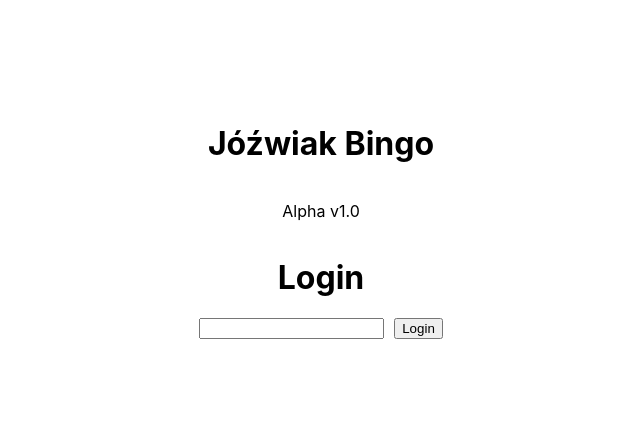
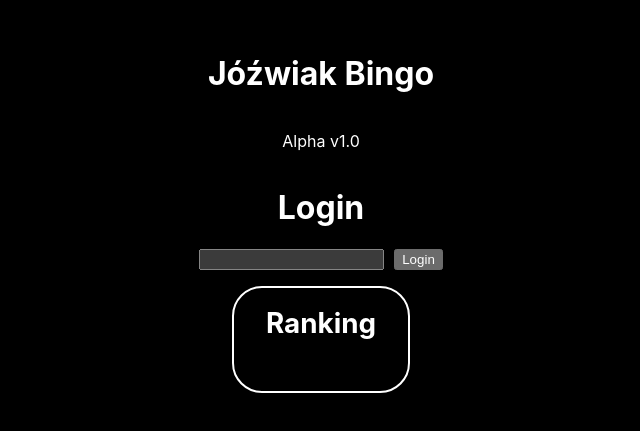
Before and after one commit to wiraszkaa/nextjs-bingo, a Next.js app: page / in a window 1280 px wide. Shown: the part 179-610 px from the top of the page, without its empty margins (319-959 px from the left). Built offline with nearby package versions, Linux system fonts and the light colour scheme; no server answers; the database is empty.

Commit message:
Added Ranking, Selected keywords in local storage and fixed white theme

```diff
--- a/components/BingoTable/Cell.js
+++ b/components/BingoTable/Cell.js
@@ -11,6 +11,15 @@ const Cell = (props) => {
   const bingoCtx = useContext(Bingo);
 
   useEffect(() => {
+    const selected = JSON.parse(
+      localStorage.getItem("" + bingoCtx.currentGame)
+    );
+    if (selected) {
+      setSelected(
+        selected[props.keyword.row - 1][props.keyword.column - 1] > 0
+      );
+    }
+
     const chatRef = ref(database, `bingo/correct/${id}`);
     return onValue(chatRef, (snapshot) => {
       const data = snapshot.val();
@@ -29,12 +38,18 @@ const Cell = (props) => {
   }, [id]);
 
   const selectHandler = () => {
-    setSelected(true);
-    addValidation(props.keyword);
+    if (selected) {
+      setSelected(false);
+      bingoCtx.select(props.keyword, 0);
+    } else {
+      setSelected(true);
+      bingoCtx.select(props.keyword, 1);
+      addValidation(props.keyword);
+    }
   };
 
   if (selected && valid) {
-    bingoCtx.select(props.keyword);
+    bingoCtx.select(props.keyword, 2);
   }
 
   return (
--- a/components/Chat/Chat.module.css
+++ b/components/Chat/Chat.module.css
@@ -72,7 +72,8 @@
   border: 1px solid rgb(108, 108, 108);
   border-radius: 20px;
   padding: 5px;
-  margin-right: 1rem;
+  margin-right: 1vw;
+  max-width: 70%;
 }
 
 .input button {
@@ -87,4 +88,9 @@
     flex-direction: column-reverse;
     justify-content: flex-start;
   }
+
+  .main {
+    width: 90vw;
+    max-width: 90vw;
+  }
 }
--- a/components/Chat/ValidationItem.js
+++ b/components/Chat/ValidationItem.js
@@ -32,7 +32,7 @@ const ValidationItem = (props) => {
     if (valid) {
       setValid(true);
     }
-    sendValidationAnswer(props.keyword, bingoCtx.name, valid);
+    sendValidationAnswer(props.keyword, name, valid);
     setAnswered(true);
   };
 
--- a/components/Ranking/Ranking.js
+++ b/components/Ranking/Ranking.js
@@ -4,32 +4,54 @@ import { ref, onValue } from "firebase/database";
 import styles from "./Ranking.module.css";
 
 const Ranking = () => {
-  const [ranking, setRanking] = useState([]);
+  const [ranking, setRanking] = useState(new Map());
 
   useEffect(() => {
     const rankingRef = ref(database, `bingo/wins`);
     return onValue(rankingRef, (snapshot) => {
       const data = snapshot.val();
-      const ranking = [];
+      const ranking = new Map();
       if (!data) {
         setRanking([]);
         return;
       }
+      const map = new Map();
+      map.set(0, 10).set(1, 5).set(2, 2);
       for (const id in data) {
-        const game = [];
-        for (const name in data[id]) {
-          game.push(name, (data[id][name].win));
+        const game = data[id];
+        for (let i = 0; i < game.length; i++) {
+          let points;
+          if (map.has(i)) {
+            points = map.get(i);
+          } else {
+            points = 1;
+          }
+          if (!ranking.has(game[i])) {
+            ranking.set(game[i], points);
+          } else {
+            ranking.set(game[i], ranking.get(game[i]) + points);
+          }
         }
-        game.sort((a, b) => b[1] - a[1]);
-        ranking.push(game);
       }
       setRanking(ranking);
     });
   }, []);
 
+  let content = [];
+  for (let [key, value] of ranking) {
+    content.push(
+      <li key={key}>
+        <h2>{`${key}: ${value}`}</h2>
+      </li>
+    );
+  }
+
   return (
     <div className={styles.ranking}>
       <h1>Ranking</h1>
+      <ul>
+        {content}
+      </ul>
     </div>
   );
 };
--- a/components/Ranking/Ranking.module.css
+++ b/components/Ranking/Ranking.module.css
@@ -3,4 +3,34 @@
   border: 2px solid white;
   padding: 0 2rem;
   margin: 1rem 2rem;
+  display: flex;
+  flex-direction: column;
+  align-items: center;
 }
+
+.ranking h1 {
+  font-size: calc(15px + 1vw);
+}
+
+.ranking h2 {
+    font-size: calc(10px + 1vw);
+}
+
+.ranking ul {
+  position: relative;
+  list-style: none;
+  counter-reset: my-awesome-counter;
+}
+
+.ranking li {
+  counter-increment: my-awesome-counter;
+}
+
+.ranking li::before {
+  position: absolute;
+  left: 0;
+  content: counter(my-awesome-counter);
+  font-weight: bold;
+  font-size: calc(20px + 1vw);
+  line-height: 1;
+}
--- a/pages/api/firebase.js
+++ b/pages/api/firebase.js
@@ -56,15 +56,15 @@ export const addMessage = (message) => {
 };
 
 export const sendWin = (name, currentGame) => {
-  const dbRef = ref(database, `bingo/wins/${currentGame}`);
-  get(dbRef).then((snapshot) => {
+  get(child(ref(database), `bingo/wins/${currentGame}`)).then((snapshot) => {
     const data = snapshot.val();
     if (data) {
-      set(child(dbRef, data.length), name);
+      set(ref(database, `bingo/wins/${currentGame}/${data.length}`), name);
     } else {
-      set(child(dbRef, 0), name);
+      set(ref(database, `bingo/wins/${currentGame}/0`), name);
     }
   });
+  set(ref(database, `bingo/games/${currentGame}/${name}/win`), true);
 };
 
 export const setCorrect = (id, valid) => {
--- a/pages/index.js
+++ b/pages/index.js
@@ -4,6 +4,7 @@ import AdminPanel from "../components/AdminPanel/AdminPanel";
 import BingoTable from "../components/BingoTable/BingoTable";
 import Chat from "../components/Chat/Chat";
 import Login from "../components/Login/Login";
+import Ranking from "../components/Ranking/Ranking";
 import Start from "../components/Start/Start";
 import Bingo from "../store/bingo";
 
@@ -20,7 +21,11 @@ export default function Home() {
       <main className="main">
         <h1>Jóźwiak Bingo</h1>
         <p>Alpha v1.0</p>
-        {bingoCtx.win && <div className="win">You win!</div>}
+        {bingoCtx.win && (
+          <div className="win">
+            You win! <Ranking />
+          </div>
+        )}
         {!bingoCtx.name && <Login />}
         {bingoCtx.name && bingoCtx.currentGame < 0 && <Start />}
         {bingoCtx.name && bingoCtx.currentGame >= 0 && (
@@ -30,6 +35,7 @@ export default function Home() {
           </div>
         )}
         {bingoCtx.name === process.env.NEXT_PUBLIC_ADMIN && <AdminPanel />}
+        {!bingoCtx.win && <Ranking />}
       </main>
     </>
   );
--- a/store/bingo.js
+++ b/store/bingo.js
@@ -7,10 +7,9 @@ import { getBingoTable } from "../pages/api/bingo";
 const Bingo = React.createContext({
   name: null,
   keywords: [],
-  selected: [[], [], [], [], []],
   win: false,
   currentGame: null,
-  select: (cell) => {},
+  select: (cell, type) => {},
   setName: (name) => {},
 });
 
@@ -18,7 +17,7 @@ const initializeSelected = () => {
   let selected = [[], [], [], [], []];
   for (let i = 0; i < 5; i++) {
     for (let j = 0; j < 5; j++) {
-      selected[i][j] = false;
+      selected[i][j] = 0;
     }
   }
   return selected;
@@ -26,7 +25,7 @@ const initializeSelected = () => {
 
 const checkRow = (selected, row) => {
   for (let i = 0; i < 5; i++) {
-    if (!selected[row][i]) {
+    if (selected[row][i] < 2) {
       return false;
     }
   }
@@ -35,7 +34,7 @@ const checkRow = (selected, row) => {
 
 const checkColumn = (selected, column) => {
   for (let i = 0; i < 5; i++) {
-    if (!selected[i][column]) {
+    if (selected[i][column] < 2) {
       return false;
     }
   }
@@ -44,7 +43,7 @@ const checkColumn = (selected, column) => {
 
 const checkDiagonal = (selected) => {
   for (let i = 0; i < 5; i++) {
-    if (!selected[i][i]) {
+    if (selected[i][i] < 2) {
       return false;
     }
   }
@@ -53,7 +52,7 @@ const checkDiagonal = (selected) => {
 
 const checkReverseDiagonal = (selected) => {
   for (let i = 0; i < 5; i++) {
-    if (!selected[i][4 - i]) {
+    if (selected[i][4 - i] < 2) {
       return false;
     }
   }
@@ -77,7 +76,7 @@ export function BingoProvider(props) {
   const [win, setWin] = useState(false);
   const [name, setName] = useState(null);
   const [keywords, setKeywords] = useState([]);
-  const selected = initializeSelected();
+  const [selected, setSelected] = useState(initializeSelected());
 
   useEffect(() => {
     const dbRef = ref(database, "bingo/current");
@@ -96,6 +95,11 @@ export function BingoProvider(props) {
 
   useEffect(() => {
     if (currentGame >= 0 && name) {
+      const localSelected = JSON.parse(localStorage.getItem("" + currentGame));
+      if (localSelected) {
+        setSelected(localSelected);
+      }
+
       const dbRef = ref(database, `bingo/games/${currentGame}/${name}`);
       get(dbRef).then((snapshot) => {
         const data = snapshot.val();
@@ -117,11 +121,15 @@ export function BingoProvider(props) {
     }
   }, [keywords, currentGame, name]);
 
-  const selectHandler = (cell) => {
-    selected[cell.row - 1][cell.column - 1] = true;
-    if (checkSelected(selected)) {
-      setWin(true);
-      sendWin(name, currentGame);
+  const selectHandler = (cell, type) => {
+    selected[cell.row - 1][cell.column - 1] = type;
+    if (type <= 1) {
+      localStorage.setItem(currentGame, JSON.stringify(selected));
+    } else {
+      if (checkSelected(selected) && !win) {
+        setWin(true);
+        sendWin(name, currentGame);
+      }
     }
   };
 
@@ -130,7 +138,6 @@ export function BingoProvider(props) {
   };
 
   const context = {
-    selected,
     select: selectHandler,
     win,
     name,
--- a/styles/globals.css
+++ b/styles/globals.css
@@ -2,6 +2,9 @@ html,
 body {
   padding: 0;
   margin: 0;
+  color-scheme: dark;
+  color: white;
+  background: black;
   font-family: -apple-system, BlinkMacSystemFont, Segoe UI, Roboto, Oxygen,
     Ubuntu, Cantarell, Fira Sans, Droid Sans, Helvetica Neue, sans-serif;
 }
@@ -56,13 +59,3 @@ a {
 .invalid {
   background: rgba(148, 0, 0, 0.6);
 }
-
-@media (prefers-color-scheme: dark) {
-  html {
-    color-scheme: dark;
-  }
-  body {
-    color: white;
-    background: black;
-  }
-}
```
Also changed, not shown: components/BingoTable/BingoTable.js (+4 -4 lines).
